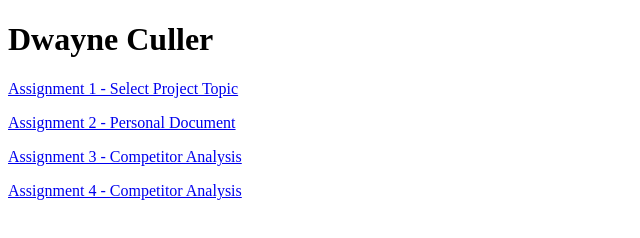
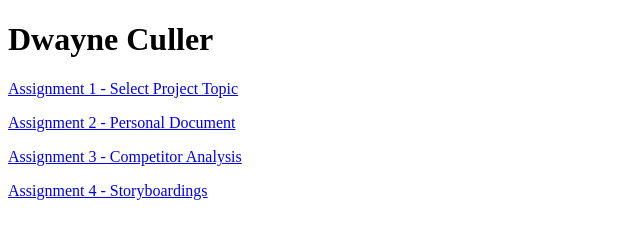
Before and after one commit to DCuller/IMM200Portfolio, a plain HTML site: page index.html in a window 1280 px wide. Shown: the full height of the page, 0-640 px from the left. Drawn offline with Linux system fonts and the light colour scheme.

Commit message:
Update index.html

```diff
--- a/index.html
+++ b/index.html
@@ -29,7 +29,7 @@
 	<p>
   <a href="https://dculler.github.io/IMM200Portfolio/Assignments/DCuller_Assignment_03_Competitor%20Analysis.pdf">Assignment 3 - Competitor Analysis</a>
   		</p>
-  <a href="https://dculler.github.io/IMM200Portfolio/Assignments/Culler_Assignment 4 - Storyboardtemplate.docx">Assignment 4 - Competitor Analysis</a>
+  <a href="https://dculler.github.io/IMM200Portfolio/Assignments/Culler_Assignment 4 - Storyboardtemplate.docx">Assignment 4 - Storyboardings</a>
   		</p>
 
 </body>
```
